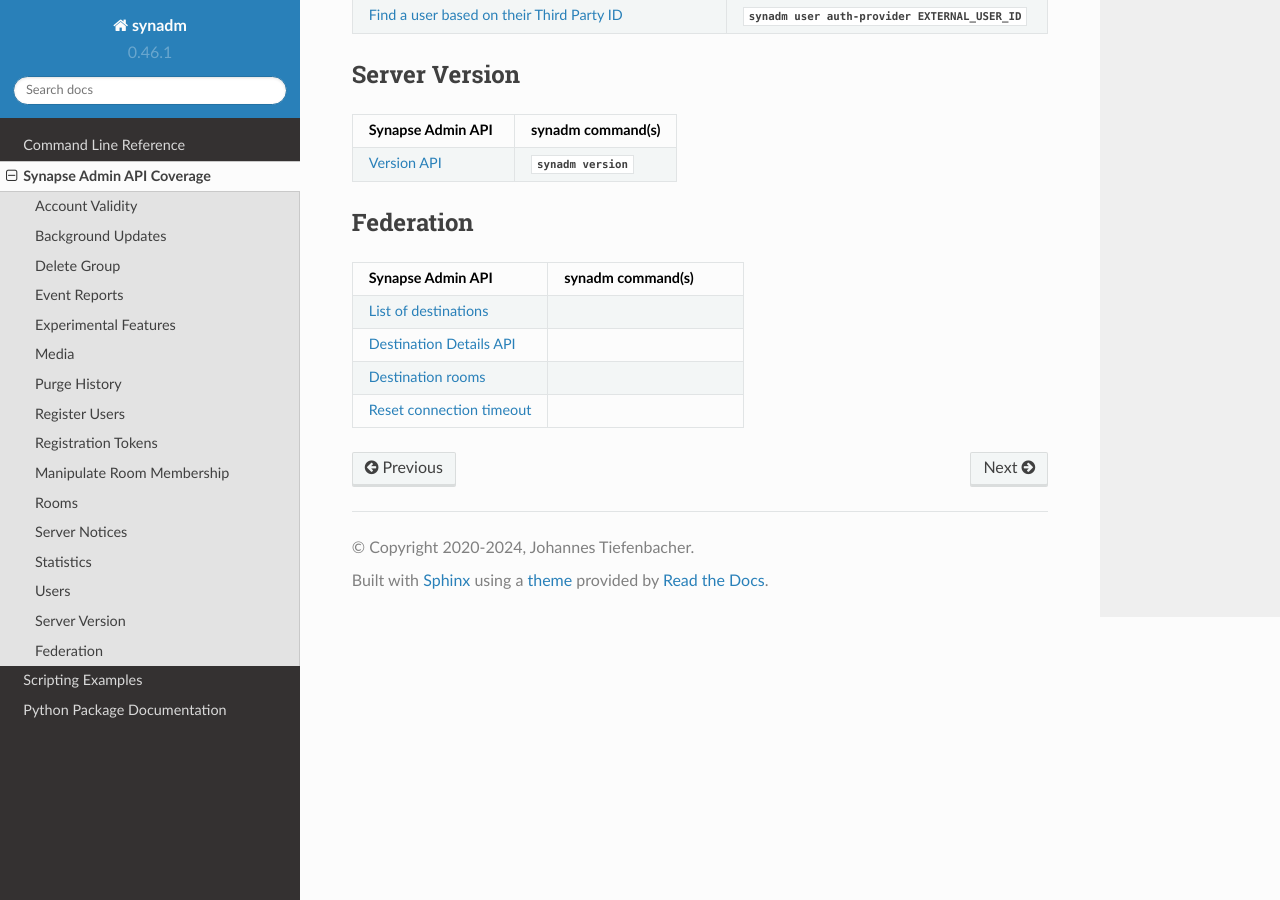
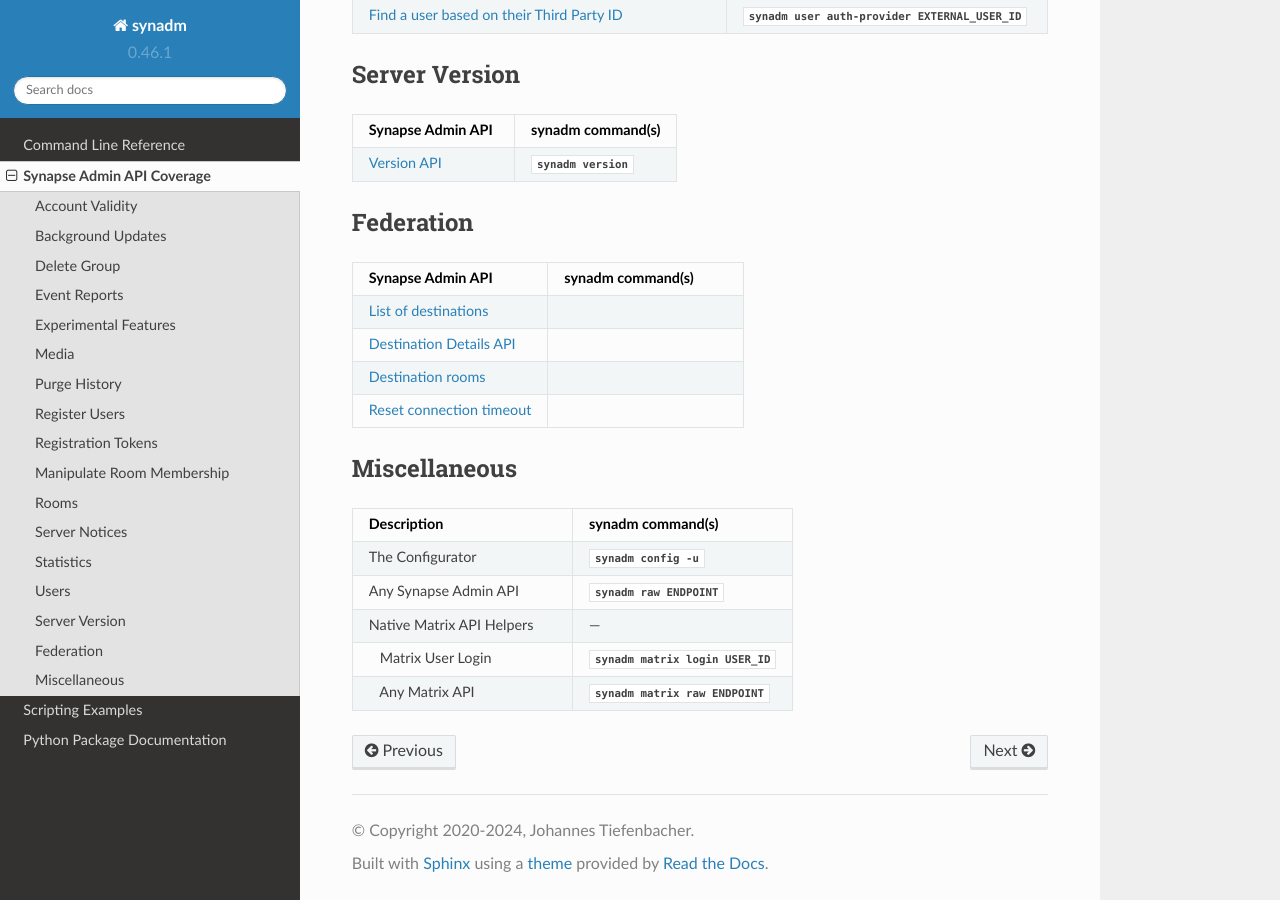
Before and after one commit to JOJ0/synadm, a Sphinx documentation site: the page built from doc/source/features.rst, in a window 1280 px wide and 900 px high, scrolled down 4954 px. Built offline with Sphinx 7.4.7 and the Read the Docs theme 2.0.0, drawn with Linux system fonts in a browser that asks for light colours.

Commit message:
Add misc section features.rst and csv table
containing synadm commands not directly (or not at all) related to a
Synapse Admin API.

```diff
--- a/doc/source/features.rst
+++ b/doc/source/features.rst
@@ -134,6 +134,14 @@
    :header: "Synapse Admin API","synadm command(s)"
    :widths: 1 1
 
+Miscellaneous
+-------------
+
+.. csv-table::
+   :file: features_miscellaneous.csv
+   :header: "Description","synadm command(s)"
+   :widths: 1 1
+
 
 .. _documentation source directory:
    https://github.com/JOJ0/synadm/tree/master/doc/source/features.csv
--- /dev/null
+++ b/doc/source/features_miscellaneous.csv
@@ -0,0 +1,5 @@
+"The Configurator",:option:`synadm config -u`
+"Any Synapse Admin API",:option:`synadm raw ENDPOINT`
+"Native Matrix API Helpers","---"
+"|indent| Matrix User Login",:option:`synadm matrix login USER_ID`
+"|indent| Any Matrix API",:option:`synadm matrix raw ENDPOINT`
```
